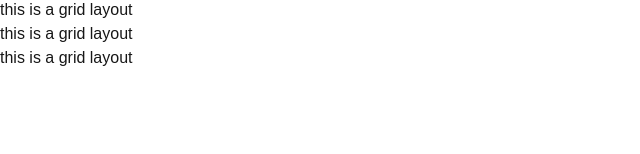
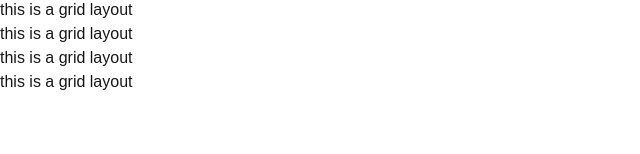
Before and after one commit to mohammadnobin/next-app, a Next.js app: page / in a window 1280 px wide. Shown: the part 146-300 px from the top of the page, without its empty margins (0-640 px from the left). Built offline with nearby package versions, Linux system fonts and the light colour scheme.

Commit message:
added grid layout in home page

```diff
--- a/src/app/page.js
+++ b/src/app/page.js
@@ -28,6 +28,9 @@ export default function Home() {
       <div>
         this is a grid layout
       </div>
+      <div>
+        this is a grid layout
+      </div>
       </div>
   );
 }
```
